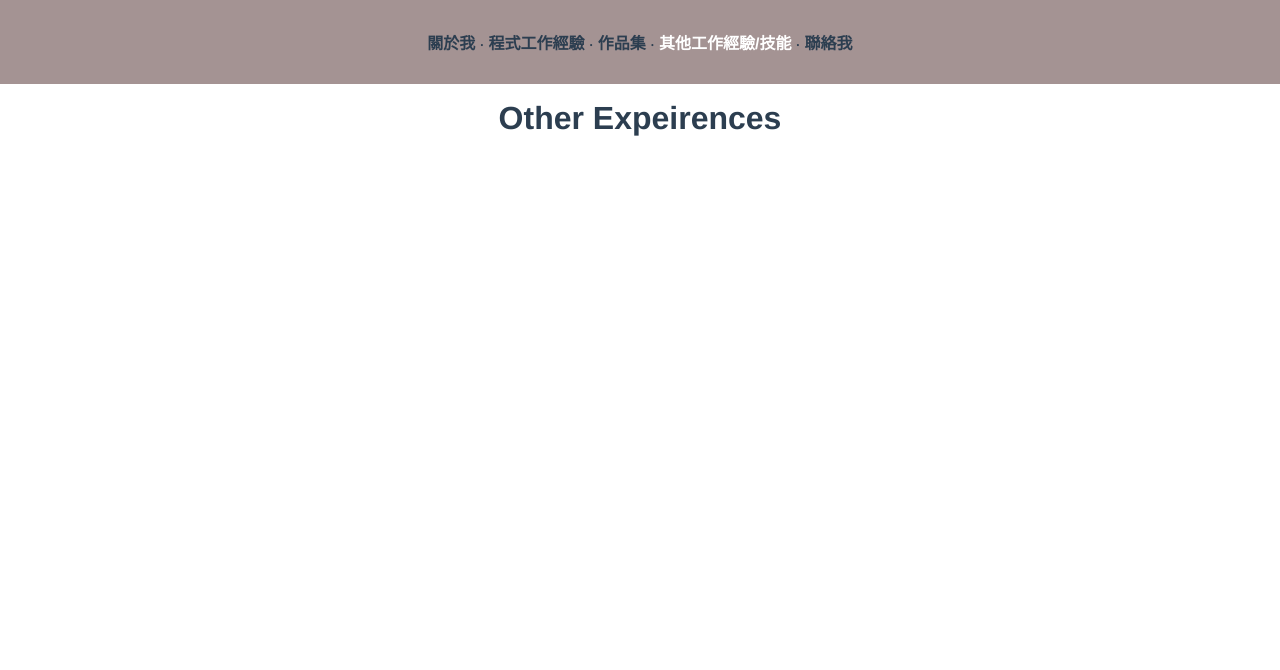
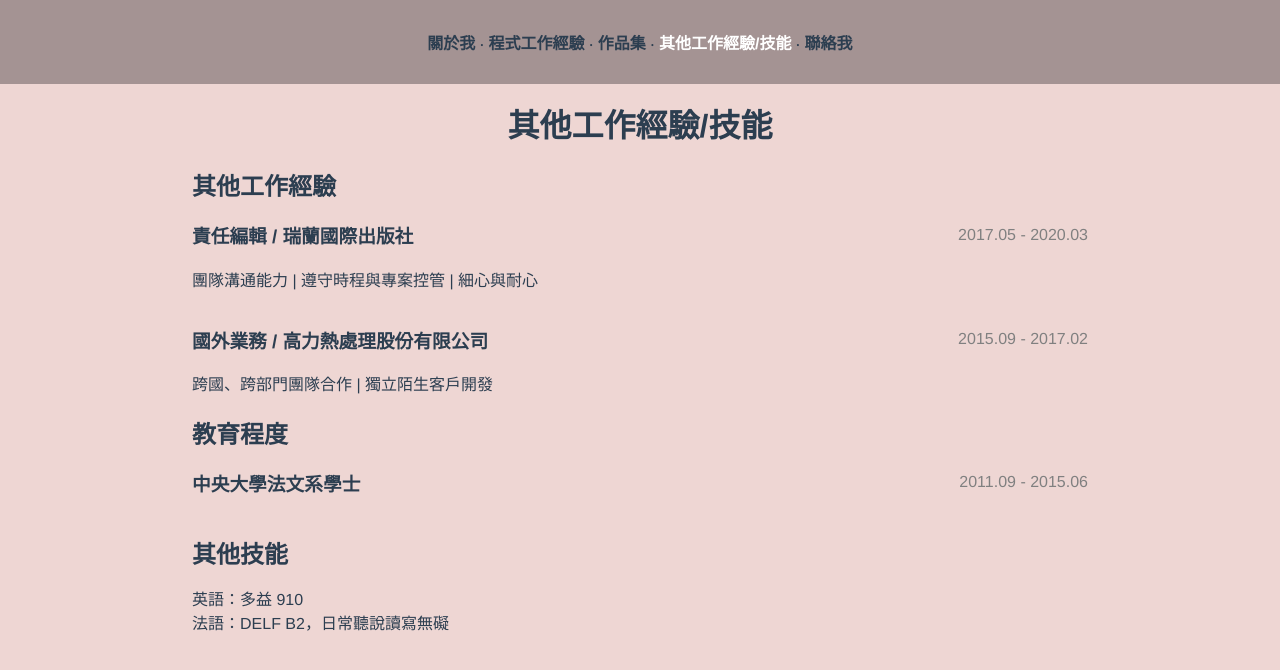
Before and after one commit to 12cassie34/self-introduction, a Vue app: page /other-experience in a window 1280 px wide. Shown: the top 670 px of the page. Built offline with nearby package versions, Linux system fonts and the light colour scheme.

Commit message:
Complete OtherExperience page

```diff
--- a/src/views/OtherExperiences.vue
+++ b/src/views/OtherExperiences.vue
@@ -1,3 +1,72 @@
 <template>
-  <h1>Other Expeirences</h1>
+  <div id="other-experience" class="page-container-light">
+    <h1>其他工作經驗/技能</h1>
+    <section class="work-experience">
+      <h2>其他工作經驗</h2>
+      <div class="item">
+        <div class="title-period">
+          <h3 class="title">責任編輯 / 瑞蘭國際出版社</h3>
+          <p class="period">2017.05 - 2020.03</p>
+        </div>
+        <div class="job-description">
+          <p>團隊溝通能力 | 遵守時程與專案控管 | 細心與耐心</p>
+        </div>
+      </div>
+      <div class="item">
+        <div class="title-period">
+          <h3 class="title">國外業務 / 高力熱處理股份有限公司</h3>
+          <p class="period">2015.09 - 2017.02</p>
+        </div>
+        <div class="job-description">
+          <p>跨國、跨部門團隊合作 | 獨立陌生客戶開發</p>
+        </div>
+      </div>
+    </section>
+    <section class="education">
+      <h2>教育程度</h2>
+      <div class="item">
+        <div class="title-period">
+          <h3 class="title">中央大學法文系學士</h3>
+          <p class="period">2011.09 - 2015.06</p>
+        </div>
+      </div>
+    </section>
+    <section class="languages">
+      <h2>其他技能</h2>
+      <div class="item">
+        <div class="title-period">
+          <p class="title">
+            英語：多益 910<br>
+            法語：DELF B2，日常聽說讀寫無礙
+          </p>
+        </div>
+      </div>
+    </section>
+  </div>
 </template>
+
+<style lang="scss" scoped>
+#other-experience {
+  section {
+    margin: 0 auto;
+    width: 70%;
+    text-align: left;
+    h2 {
+      margin-bottom: 0;
+    }
+    .title-period {
+      display: flex;
+      justify-content: space-between;
+      align-items: center;
+      p.period {
+        color: gray;
+      }
+    }
+    .job-description {
+      p {
+        margin-top: 0;
+      }
+    }
+  }
+}
+</style>
```
